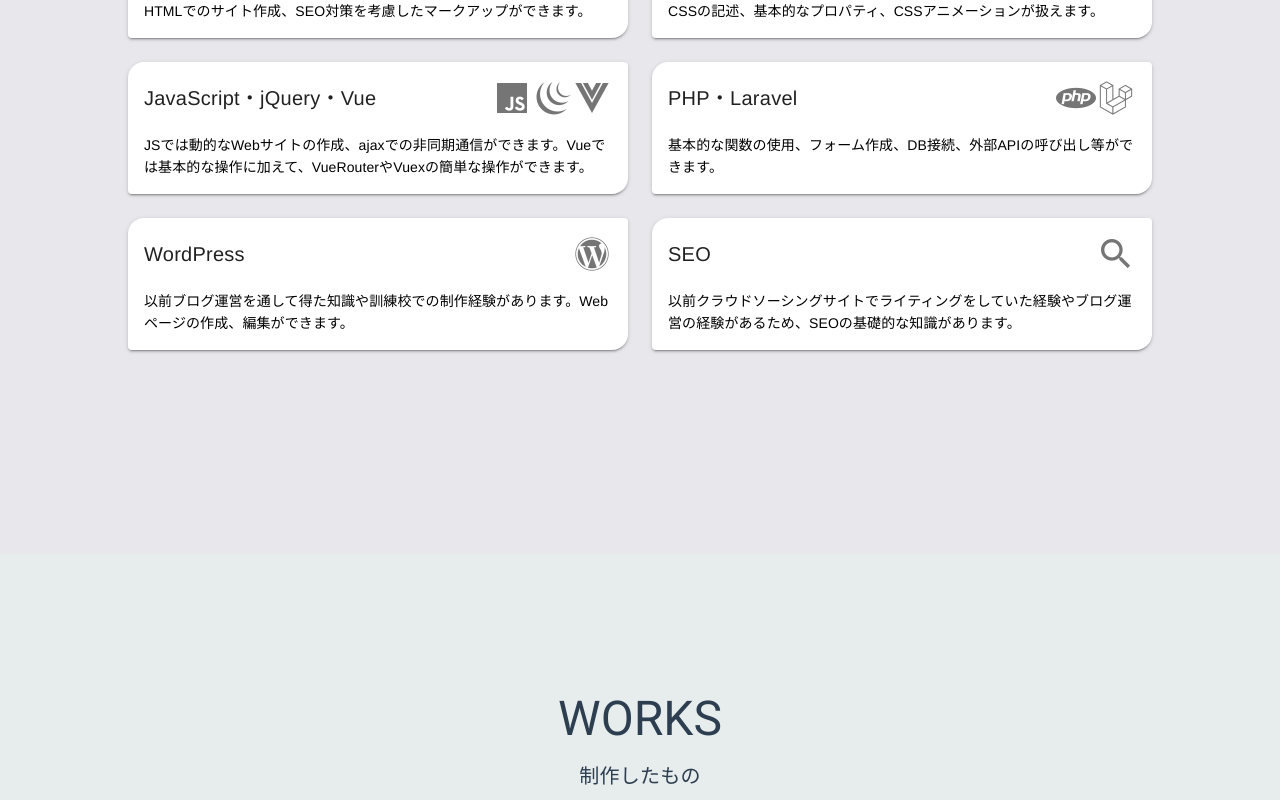
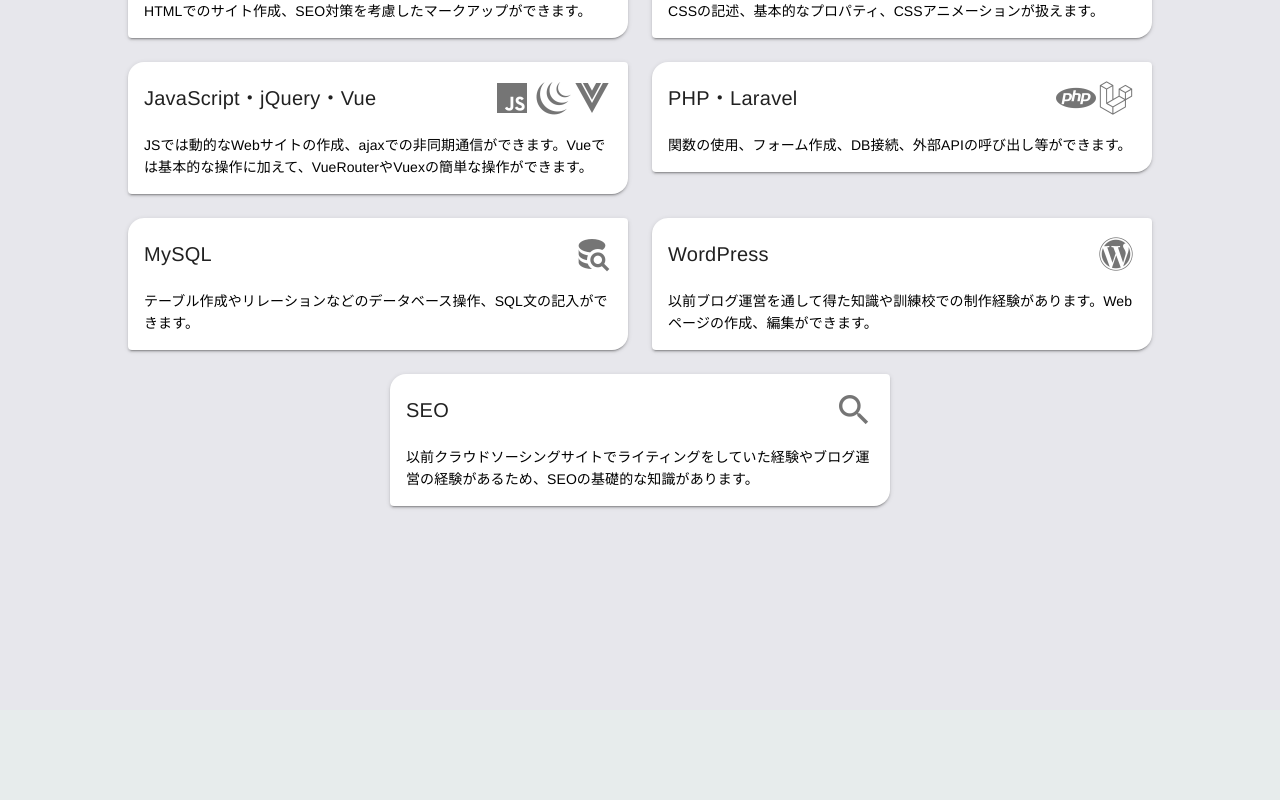
Before and after one commit to AkinoriKita/portfolio-site, a Vue app: page / in a window 1280 px wide. Shown: the part 1560-2360 px from the top of the page. Built offline with nearby package versions, Linux system fonts and the light colour scheme.

Commit message:
[add]skillCardの情報

```diff
--- a/src/components/organisms/HomeSkills.vue
+++ b/src/components/organisms/HomeSkills.vue
@@ -47,16 +47,22 @@ export default {
             'mdi-language-php',
             'mdi-laravel'
           ],
-          description: '基本的な関数の使用、フォーム作成、DB接続、外部APIの呼び出し等ができます。',
+          description: '関数の使用、フォーム作成、DB接続、外部APIの呼び出し等ができます。',
         },
         {
           id: 5,
+          title: 'MySQL',
+          icon: ['mdi-database-search'],
+          description: 'テーブル作成やリレーションなどのデータベース操作、SQL文の記入ができます。',
+        },
+        {
+          id: 6,
           title: 'WordPress',
           icon: ['mdi-wordpress'],
           description: '以前ブログ運営を通して得た知識や訓練校での制作経験があります。Webページの作成、編集ができます。',
         },
         {
-          id: 6,
+          id: 7,
           title: 'SEO',
           icon: ['mdi-magnify'],
           description: '以前クラウドソーシングサイトでライティングをしていた経験やブログ運営の経験があるため、SEOの基礎的な知識があります。',
```
